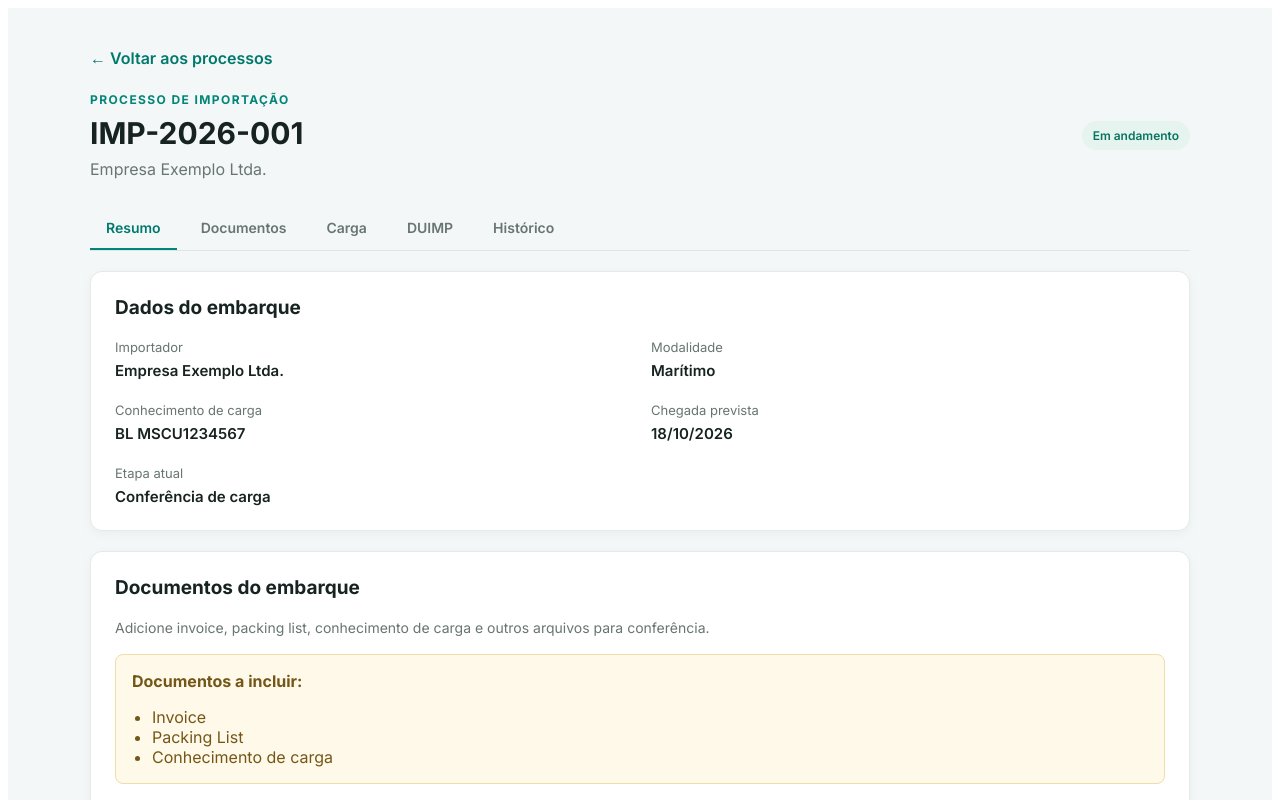
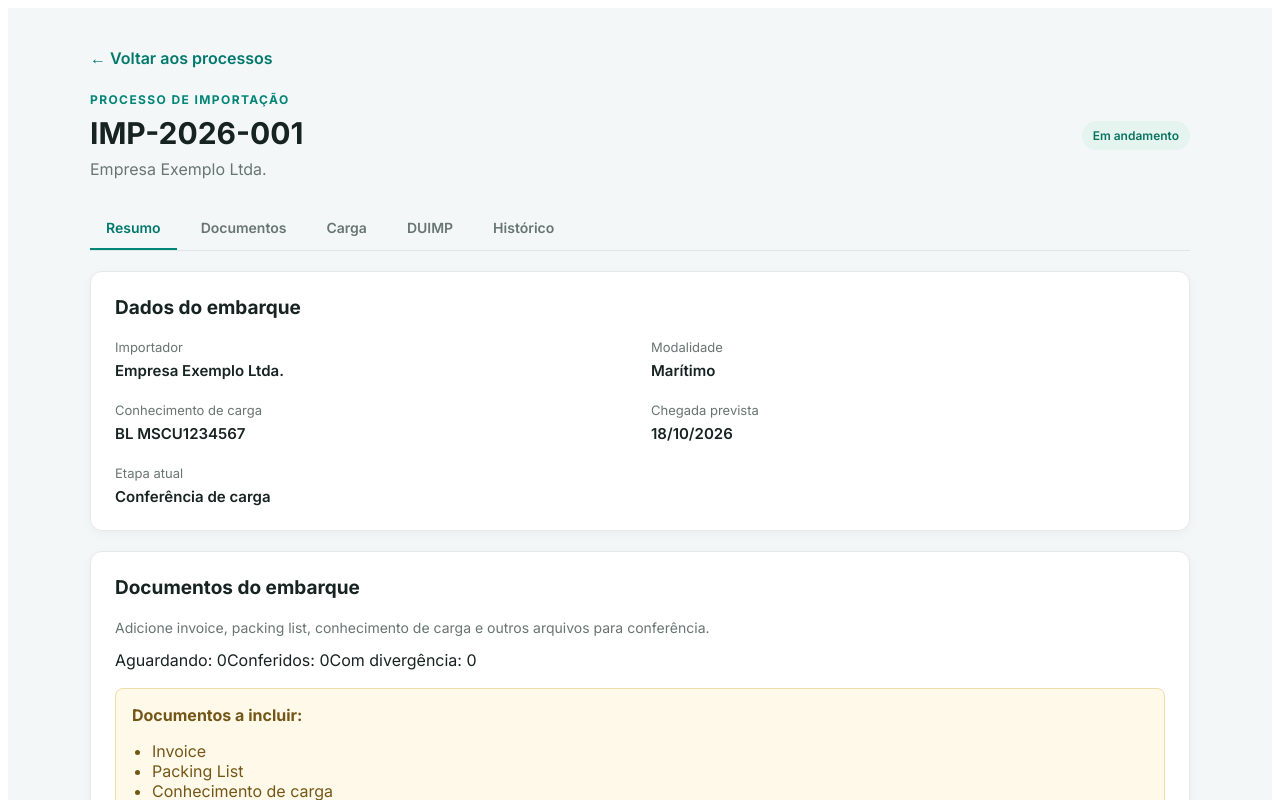
Before and after one commit to mviniciusps/atlas-comex-web, an Angular app: page /processos/IMP-2026-001 in a window 1280 px wide. Shown: the top 800 px of the page. Built offline with nearby package versions, Linux system fonts and the light colour scheme.

Commit message:
Exibe resumo da conferência de documentos

```diff
--- a/src/app/features/processos/pages/detalhe-processo/detalhe-processo.component.html
+++ b/src/app/features/processos/pages/detalhe-processo/detalhe-processo.component.html
@@ -55,6 +55,12 @@
       Adicione invoice, packing list, conhecimento de carga e outros arquivos
       para conferência.
     </p>
+
+    <div class="resumo-conferencia">
+      <span>Aguardando: {{ documentosAguardandoConferencia }}</span>
+      <span>Conferidos: {{ documentosConferidos }}</span>
+      <span>Com divergência: {{ documentosComDivergencia }}</span>
+    </div>
 
     <div class="resumo-documentacao" [class.completo]="documentosPendentes.length === 0">
       @if (documentosPendentes.length > 0) {
--- a/src/app/features/processos/pages/detalhe-processo/detalhe-processo.component.ts
+++ b/src/app/features/processos/pages/detalhe-processo/detalhe-processo.component.ts
@@ -51,6 +51,22 @@ export class DetalheProcessoComponent implements OnInit {
 
   get documentos(): DocumentoProcesso[] {
     return this.documentosService.listar(this.processoNumero);
+  }
+
+  get documentosAguardandoConferencia(): number {
+    return this.documentos.filter((documento) => documento.status === 'Aguardando conferência').length;
+  }
+
+  get documentosConferidos(): number {
+    return this.documentos.filter(
+      (documento) => documento.status === 'Conferido'
+    ).length;
+  }
+
+  get documentosComDivergencia(): number {
+    return this.documentos.filter(
+      (documento) => documento.status === 'Com divergência'
+    ).length;
   }
 
   get documentosPendentes(): TipoDocumento[] {
```
